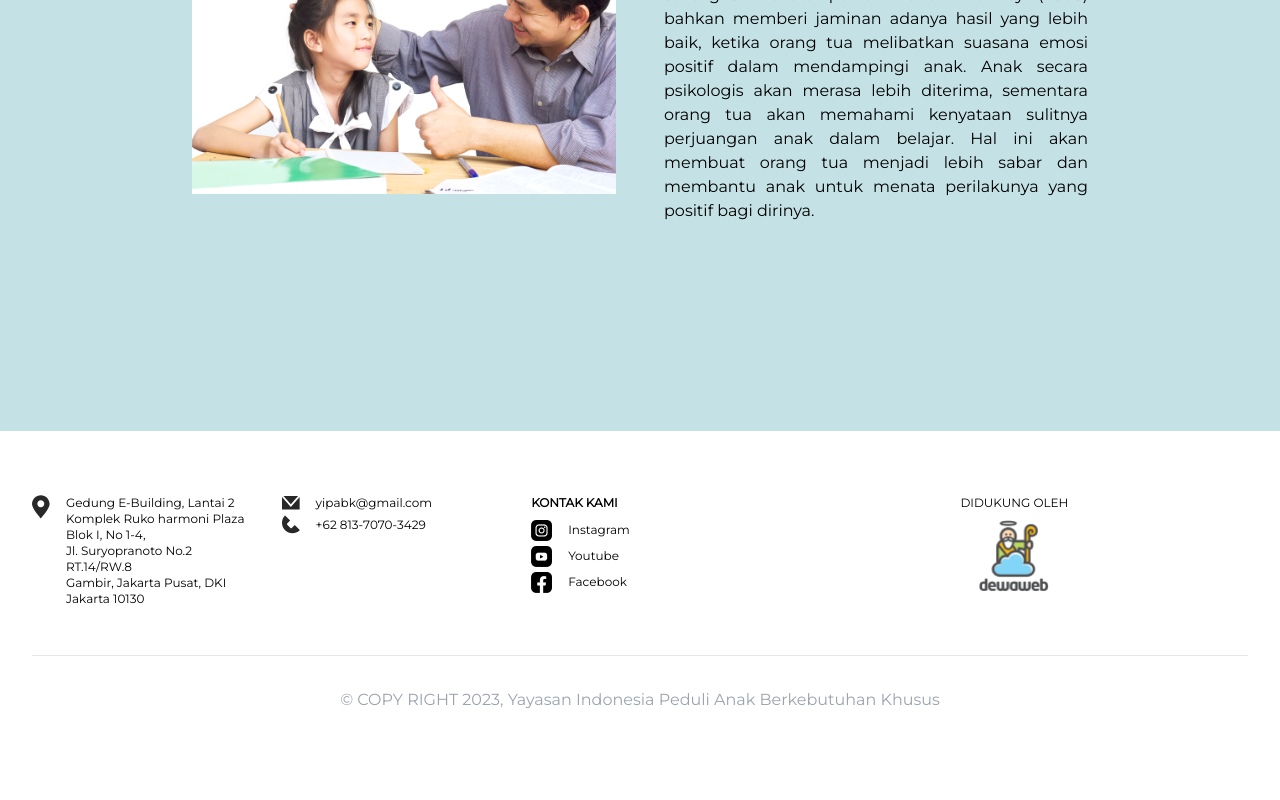
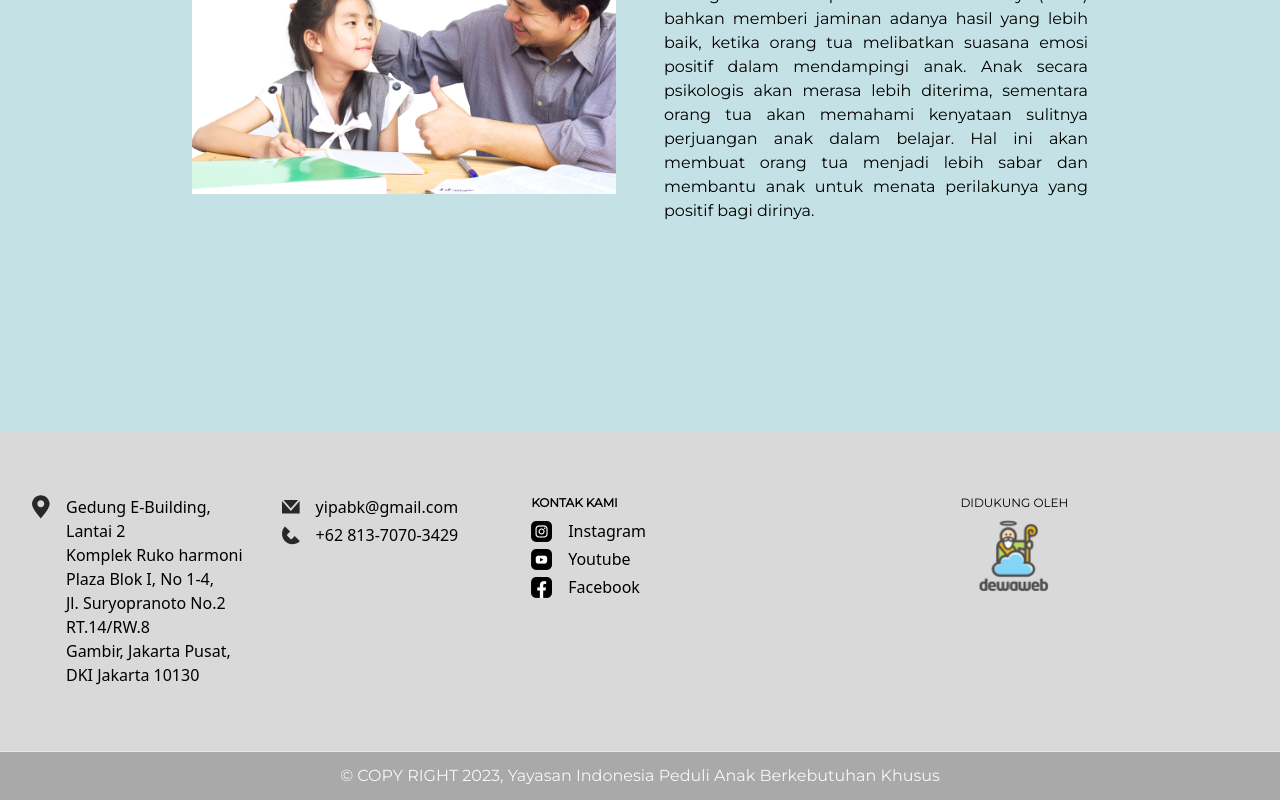
Before and after one commit to yipabk/yipabk-markmind, a React (Vite) app: page /artikel/adhd in a window 1280 px wide. Shown: the part 1361-2161 px from the top of the page. Before the commit the page ends 2137 px from the top, so only its background shows below. Built offline with nearby package versions, Linux system fonts and the light colour scheme.

Commit message:
fixed footer color

```diff
--- a/src/components/Footer.tsx
+++ b/src/components/Footer.tsx
@@ -1,19 +1,19 @@
-import { CallIcon } from "./icons/CallIcon";
-import { MailIcon } from "./icons/MailIcon";
-import instagram from "../assets/icon/instagram.png";
-import facebook from "../assets/icon/facebook.png";
-import youtube from "../assets/icon/youtube.png";
-import { LocationIcon } from "./icons/LocationIcon";
-import dewaweb from "../assets/images/dewaweb.png";
+import { CallIcon } from './icons/CallIcon'
+import { MailIcon } from './icons/MailIcon'
+import instagram from '../assets/icon/instagram.png'
+import facebook from '../assets/icon/facebook.png'
+import youtube from '../assets/icon/youtube.png'
+import { LocationIcon } from './icons/LocationIcon'
+import dewaweb from '../assets/images/dewaweb.png'
 
 export const Footer = () => {
 	return (
-		<footer className='bg-white' aria-labelledby='footerHeading'>
+		<footer className='bg-lightgrey' aria-labelledby='footerHeading'>
 			<h2 id='footerHeading' className='sr-only'>
 				Footer
 			</h2>
-			<div className='max-w-7xl mx-auto py-12 px-4 sm:px-6 lg:py-16 lg:px-8 font-montserrat font-500'>
-				<div className='mb-12 grid sm:grid-cols-1 md:grid-cols-2 lg:grid-cols-5 gap-8 xl:mb-0 md:text-xs'>
+			<div className='max-w-7xl mx-auto py-12 px-4 sm:px-6 lg:py-16 lg:px-8'>
+				<div className='mb-12 grid sm:grid-cols-1 md:grid-cols-2 lg:grid-cols-5 gap-8 xl:mb-0 text-xs md:text-base'>
 					<div className='flex gap-4'>
 						<div>
 							<LocationIcon />
@@ -65,8 +65,10 @@ export const Footer = () => {
 						<img className='h-[90px]' src={dewaweb} alt='Company name' />
 					</div>
 				</div>
-				<div className='mt-12 border-t border-gray-200 pt-8'>
-					<p className='md:text-base text-xs text-gray-400 xl:text-center'>
+			</div>
+			<div>
+				<div className='flex items-center justify-center bg-grey border-t border-gray-200 py-3'>
+					<p className='md:text-base text-xs font-montserrat font-[500] text-white/90 xl:text-center'>
 						&copy; COPY RIGHT 2023, Yayasan Indonesia Peduli Anak Berkebutuhan Khusus
 					</p>
 				</div>
```
